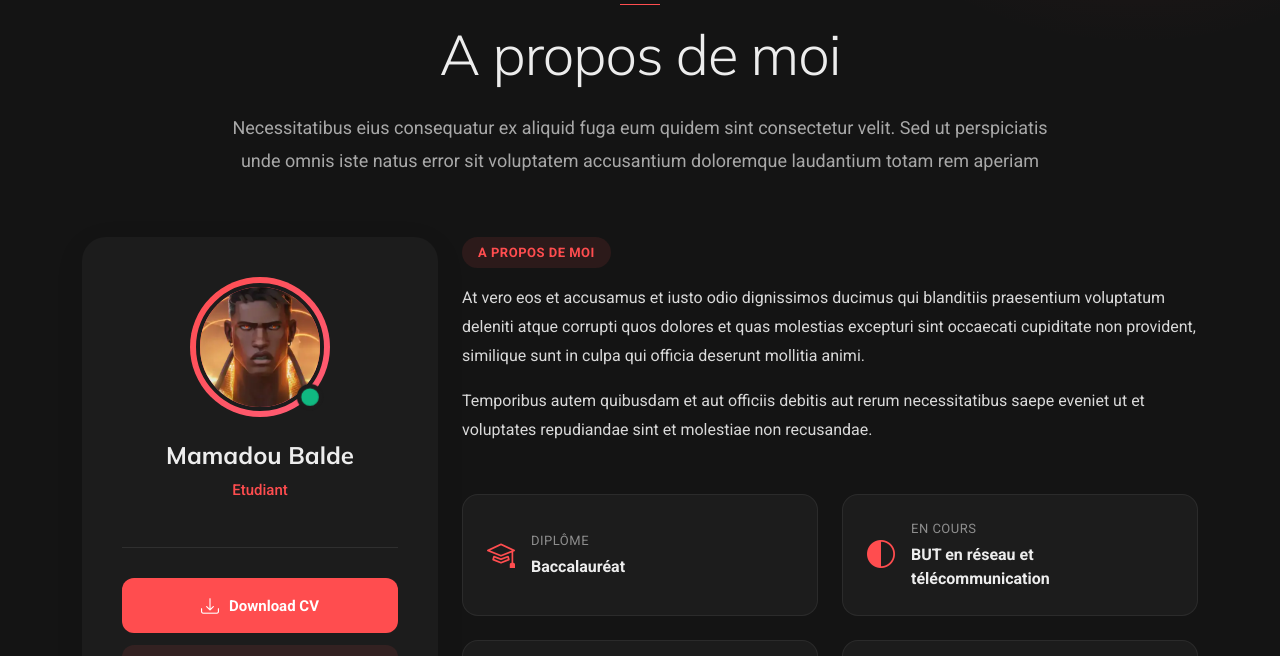
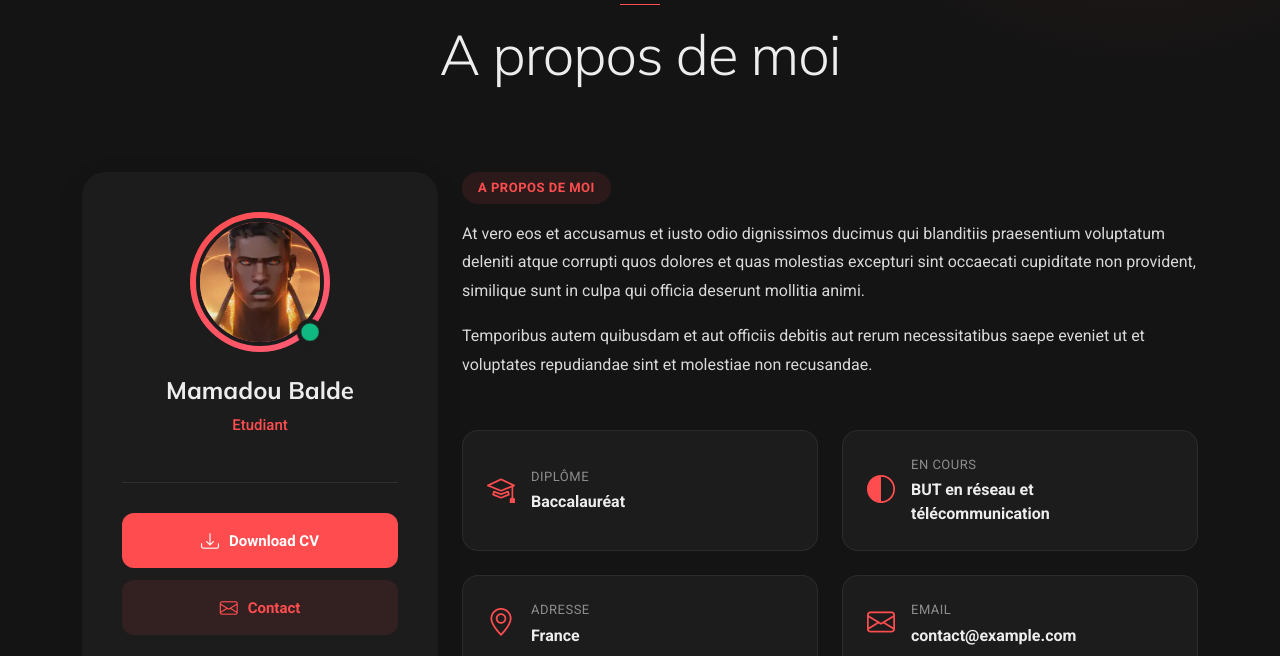
Before and after one commit to Mamadou-Balde2/Mamadou-Balde2.github.io, a plain HTML site: page index.html in a window 1280 px wide. Shown: the part 886-1542 px from the top of the page. Drawn offline with Linux system fonts and the light colour scheme.

Commit message:
Nouveau changement

```diff
--- a/index.html
+++ b/index.html
@@ -91,7 +91,7 @@
       <div class="container section-title" data-aos="fade-up">
         <span class="subtitle">A propos de moi</span>
         <h2>A propos de moi</h2>
-        <p>Necessitatibus eius consequatur ex aliquid fuga eum quidem sint consectetur velit. Sed ut perspiciatis unde omnis iste natus error sit voluptatem accusantium doloremque laudantium totam rem aperiam</p>
+        <p></p>
       </div><!-- End Section Title -->
 
       <div class="container" data-aos="fade-up" data-aos-delay="100">
```
